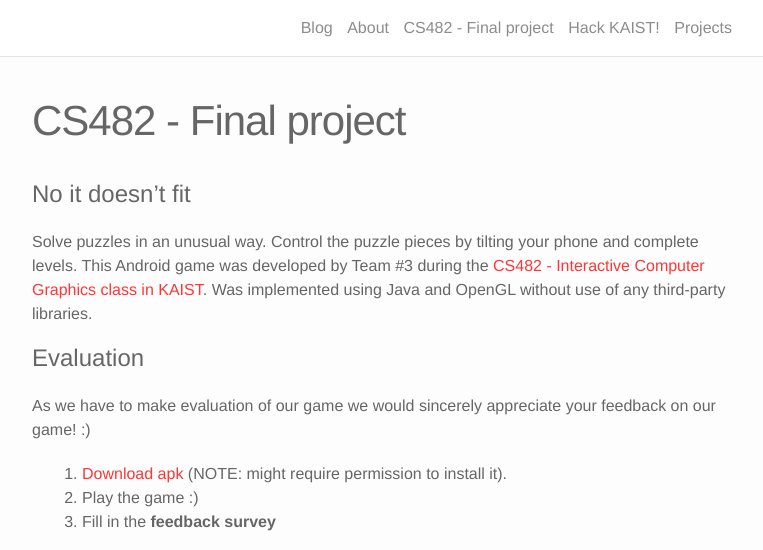
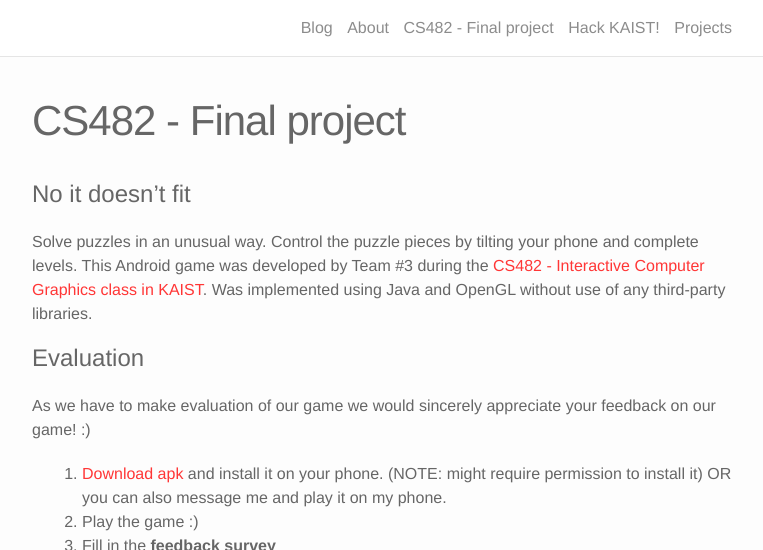
Before and after one commit to AnuarTB/anuartb.github.io, a Jekyll site: the page built from cs482project.md, in a window 1280 px wide and 900 px high, cut to the strip 0-550 px from the top of the window. Shown: the whole strip, without its empty margins (258-1021 px from the left). Built offline with Jekyll 4.4.1, drawn with Linux system fonts in a browser that asks for light colours; nearby versions of some CDN libraries.

Commit message:
Some other notes

```diff
--- a/cs482project.md
+++ b/cs482project.md
@@ -12,7 +12,7 @@ Solve puzzles in an unusual way. Control the puzzle pieces by tilting your phone
 <br/>
 As we have to make evaluation of our game we would sincerely appreciate your feedback on our game! :)
 
-1. [Download apk](static/game.apk) (NOTE: might require permission to install it).
+1. [Download apk](static/game.apk) and install it on your phone. (NOTE: might require permission to install it) OR you can also message me and play it on my phone.
 1. Play the game :)
 1. Fill in the **feedback survey**
 
```
